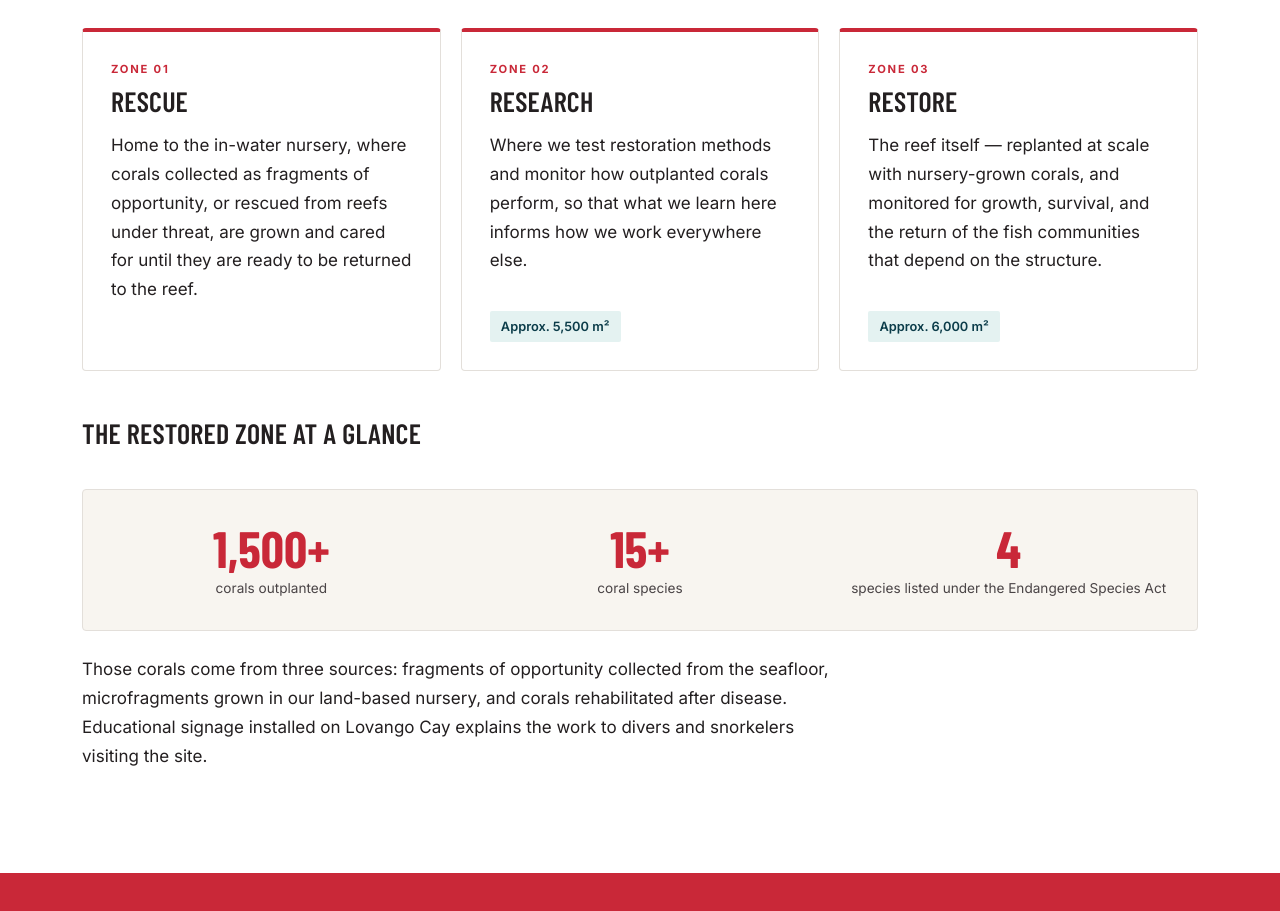
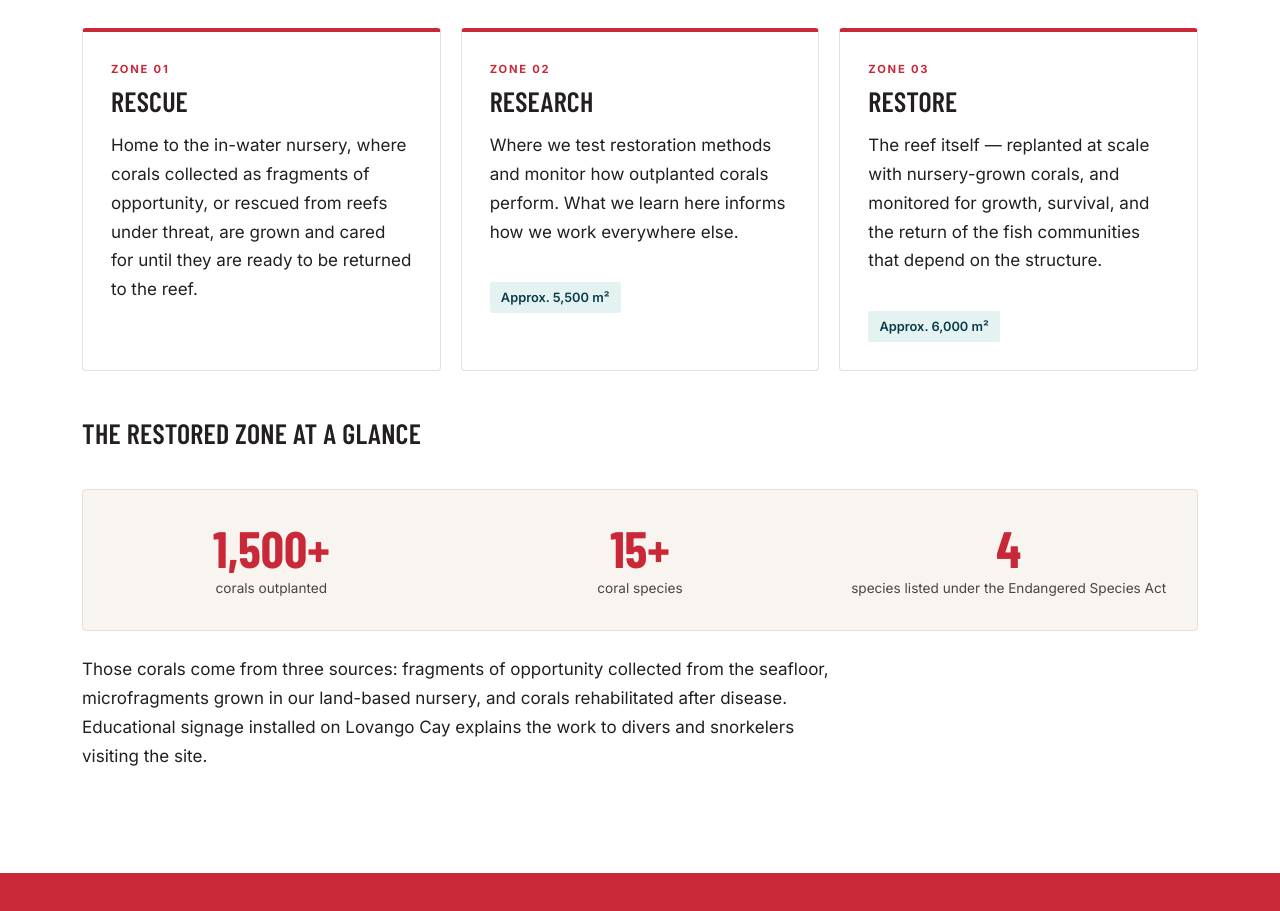
Before and after one commit to bradarrington15/website, a plain HTML site: page our-work.html in a window 1280 px wide. Shown: the part 2080-2991 px from the top of the page. Drawn offline with nearby package versions, Linux system fonts and the light colour scheme.

Commit message:
Reword the Research zone blurb on Our Work
Co-Authored-By: Claude Opus 5 <noreply@anthropic.com>

```diff
--- a/our-work.html
+++ b/our-work.html
@@ -158,8 +158,8 @@
       <article class="zone">
         <span class="zone__label">Zone 02</span>
         <h3>Research</h3>
-        <p>Where we test restoration methods and monitor how outplanted corals perform, so that
-          what we learn here informs how we work everywhere else.</p>
+        <p>Where we test restoration methods and monitor how outplanted corals perform. What we
+          learn here informs how we work everywhere else.</p>
         <span class="zone__area">Approx. 5,500&nbsp;m&sup2;</span>
       </article>
       <article class="zone">
```
